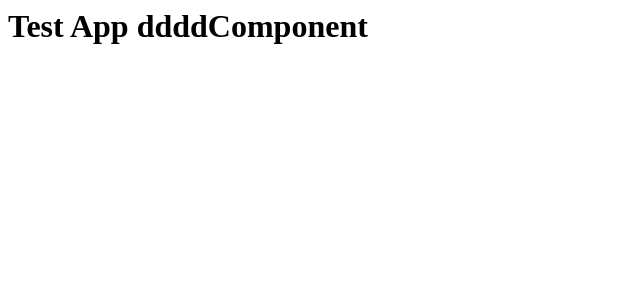
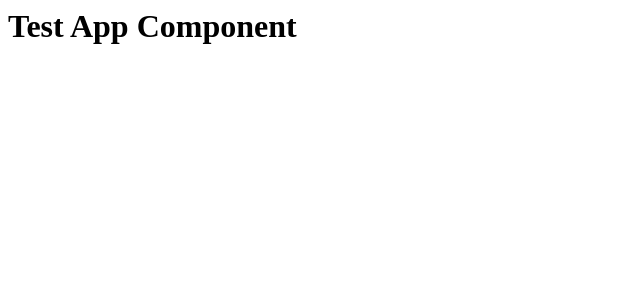
Before and after one commit to StelyanBaltov/React-Node, a React app: page / in a window 1280 px wide. Shown: the top 300 px of the page, without its empty margins (0-640 px from the left). Built offline with nearby package versions, Linux system fonts and the light colour scheme.

Commit message:
clear text

```diff
--- a/src/components/App.js
+++ b/src/components/App.js
@@ -2,6 +2,6 @@ import React, { Component } from 'react';
 
 export default class App extends Component {
     render() {
-        return <h1>Test App ddddComponent</h1>;
+        return <h1>Test App Component</h1>;
     }
 }
```
